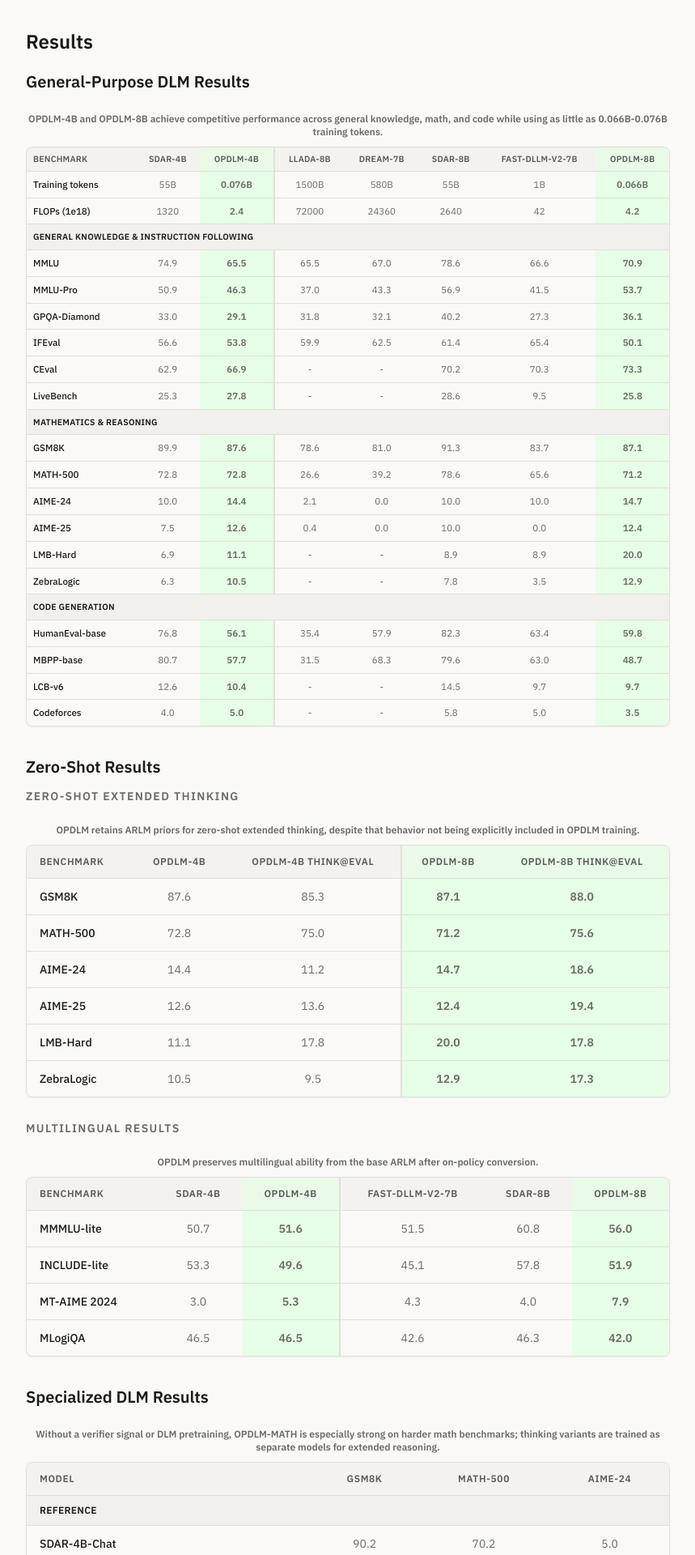
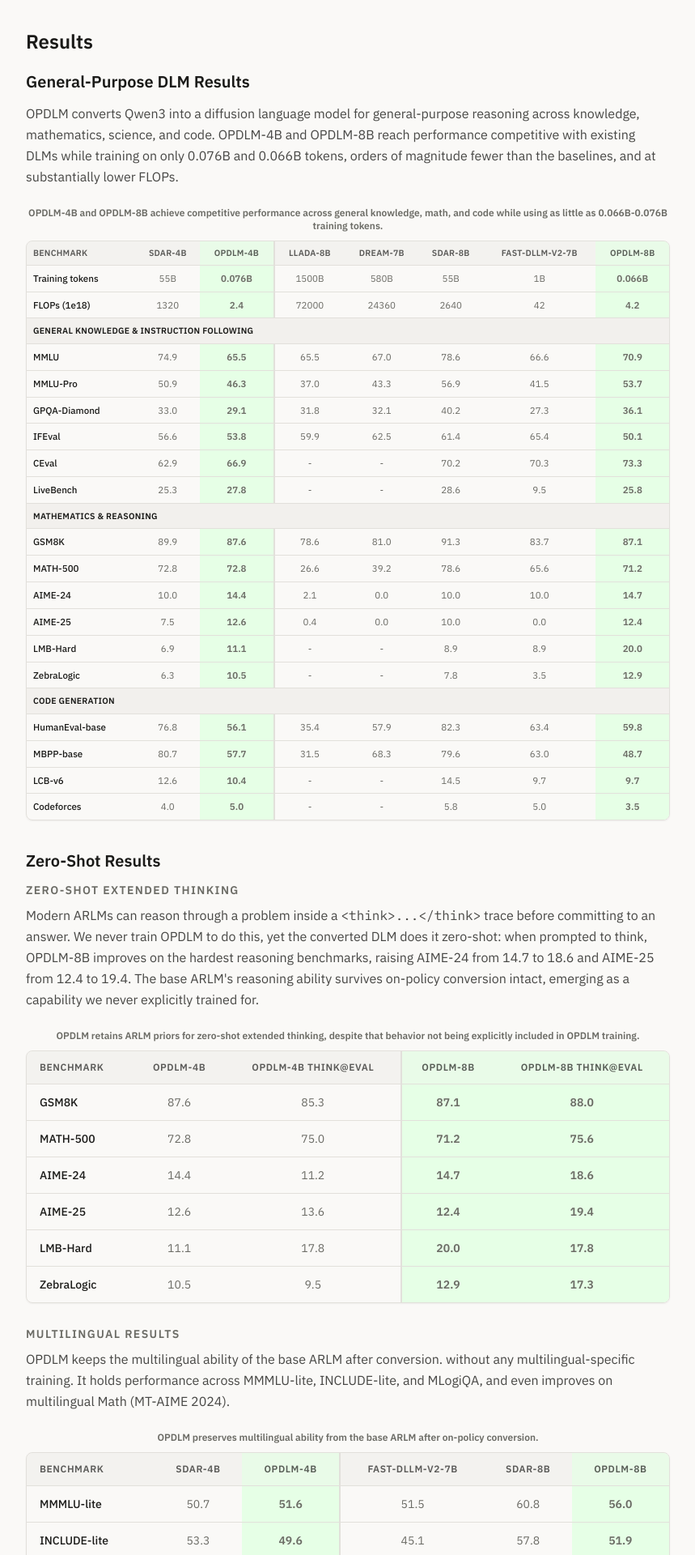
Before and after one commit to atharvchagi/opdlm, a Next.js app: page / in a window 1280 px wide. Shown: the part 2220-4140 px from the top of the page at 81% size, without its empty margins (90-949 px from the left). Built offline with nearby package versions, Linux system fonts and the light colour scheme.

Commit message:
Enhance OPDLM results section with new insights
Added detailed explanations of OPDLM capabilities and performance metrics, including zero-shot reasoning and multilingual abilities.

```diff
--- a/app/page.tsx
+++ b/app/page.tsx
@@ -168,6 +168,13 @@ export default function Page() {
               <h3 className="text-xl font-sans font-semibold text-ink mb-3">
                 General-Purpose DLM Results
               </h3>
+              <p className="text-base font-sans text-ink/80 mb-4 leading-relaxed">
+                OPDLM converts Qwen3 into a diffusion language model for general-purpose
+                reasoning across knowledge, mathematics, science, and code. OPDLM-4B and OPDLM-8B reach performance
+                competitive with existing DLMs while training on only 0.076B and 0.066B
+                tokens, orders of magnitude fewer than the baselines, and at substantially
+                lower FLOPs.
+              </p>
               <ResultsTable
                 columns={generalPurposeColumns}
                 rows={[
@@ -205,6 +212,15 @@ export default function Page() {
               <h4 className="text-sm font-sans font-semibold uppercase tracking-widest text-muted mb-2">
                 Zero-Shot Extended Thinking
               </h4>
+              <p className="text-base font-sans text-ink/80 mb-4 leading-relaxed">
+                Modern ARLMs can reason through a problem inside a{" "}
+                <code>&lt;think&gt;...&lt;/think&gt;</code> trace before committing to an
+                answer. We never train OPDLM to do this, yet the converted DLM does it
+                zero-shot: when prompted to think, OPDLM-8B improves on the hardest reasoning
+                benchmarks, raising AIME-24 from 14.7 to 18.6 and AIME-25 from 12.4 to 19.4.
+                The base ARLM's reasoning ability survives on-policy conversion intact,
+                emerging as a capability we never explicitly trained for.
+              </p>
               <ResultsTable
                 columns={zeroShotColumns}
                 rows={[
@@ -229,6 +245,12 @@ export default function Page() {
               <h4 className="text-sm font-sans font-semibold uppercase tracking-widest text-muted mt-7 mb-2">
                 Multilingual Results
               </h4>
+              <p className="text-base font-sans text-ink/80 mb-4 leading-relaxed">
+                OPDLM keeps the multilingual ability of the base ARLM after conversion.
+                without any multilingual-specific training. It holds performance across
+                MMMLU-lite, INCLUDE-lite, and MLogiQA, and even improves on multilingual
+                Math (MT-AIME 2024).
+              </p>
               <ResultsTable
                 columns={multilingualColumns}
                 rows={[
```
